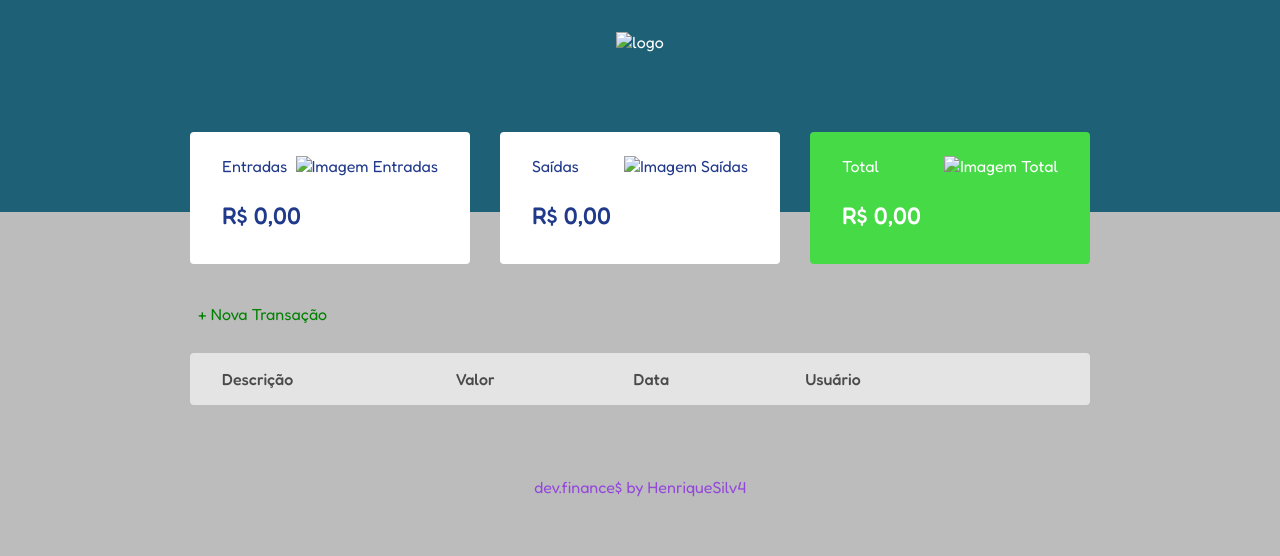
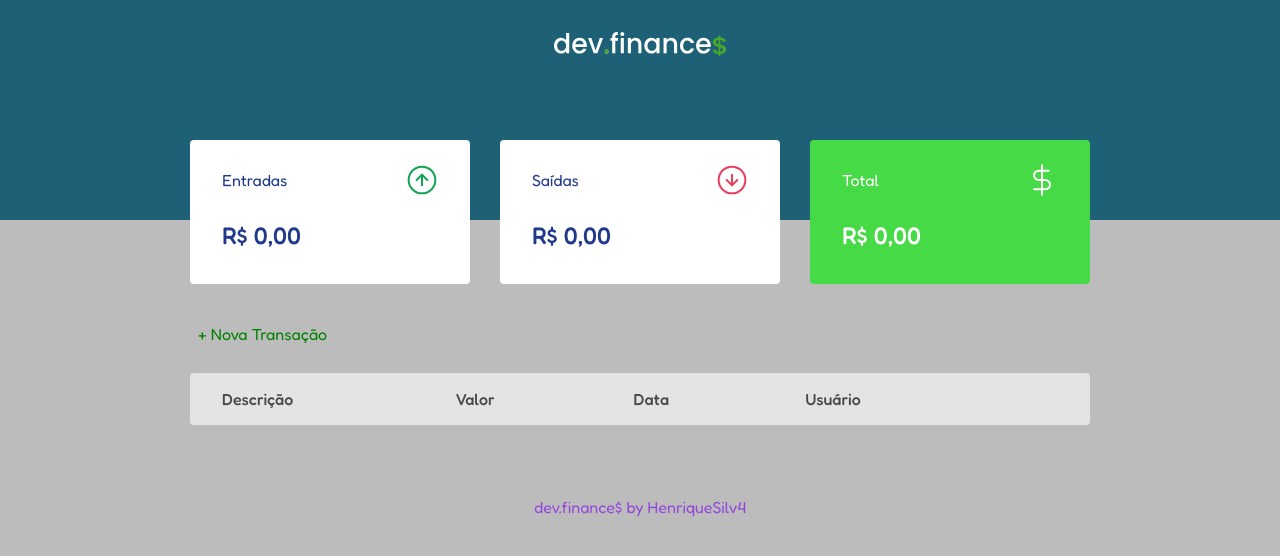
Before and after one commit to HenriqueSilv4/dev.Finance, a plain HTML site: page index.html in a window 1280 px wide. Drawn offline with Linux system fonts and the light colour scheme.

Commit message:
Add files via upload

```diff
--- a/index.html
+++ b/index.html
@@ -4,7 +4,7 @@
 <head>
     <meta charset="UTF-8">
     <meta http-equiv="X-UA-Compatible" content="IE=edge">
-    <link rel="stylesheet" href="./index.css">
+    <link rel="stylesheet" href="index.css">
     <link rel="preconnect" href="https://fonts.googleapis.com">
     <link rel="preconnect" href="https://fonts.gstatic.com" crossorigin>
     <link href="https://fonts.googleapis.com/css2?family=Fredoka:wght@300;400;500;600;700&family=Open+Sans&display=swap" rel="stylesheet">
@@ -16,7 +16,7 @@
 
     <header>
 
-        <img src="./assets/logo.svg" alt="logo">
+        <img src="assets/logo.svg" alt="logo">
 
     </header>
 
@@ -29,7 +29,7 @@
             <div class="cards">
                 <h3>
                     <span>Entradas</span>
-                    <img src="./assets/income.svg" alt="Imagem Entradas">
+                    <img src="assets/income.svg" alt="Imagem Entradas">
                 </h3>
                 <p id="incomeDisplay">R$ 0,00</p>
             </div>
@@ -37,7 +37,7 @@
             <div class="cards">
                 <h3>
                     <span>Saídas</span>
-                    <img src="./assets/expense.svg" alt="Imagem Saídas">
+                    <img src="assets/expense.svg" alt="Imagem Saídas">
                 </h3>
                 <p id="expenseDisplay">R$ 0,00</p>
             </div>
@@ -47,7 +47,7 @@
                     <span>
                         Total
                     </span>
-                    <img src="./assets/total.svg" alt="Imagem Total">
+                    <img src="assets/total.svg" alt="Imagem Total">
                 </h3>
                 <p id="totalDisplay">R$ 0,00</p>
             </div>
@@ -140,7 +140,7 @@
         <p>dev.finance$ by HenriqueSilv4</p>
     </footer>
 
-    <script src="./index.js"></script>
+    <script src="index.js"></script>
 
 </body>
 
```
Also changed, not shown: assets/expense.svg (added), assets/income.svg (added), assets/logo.svg (added), assets/minus.svg (added), assets/plus.svg (added), assets/total.svg (added).
